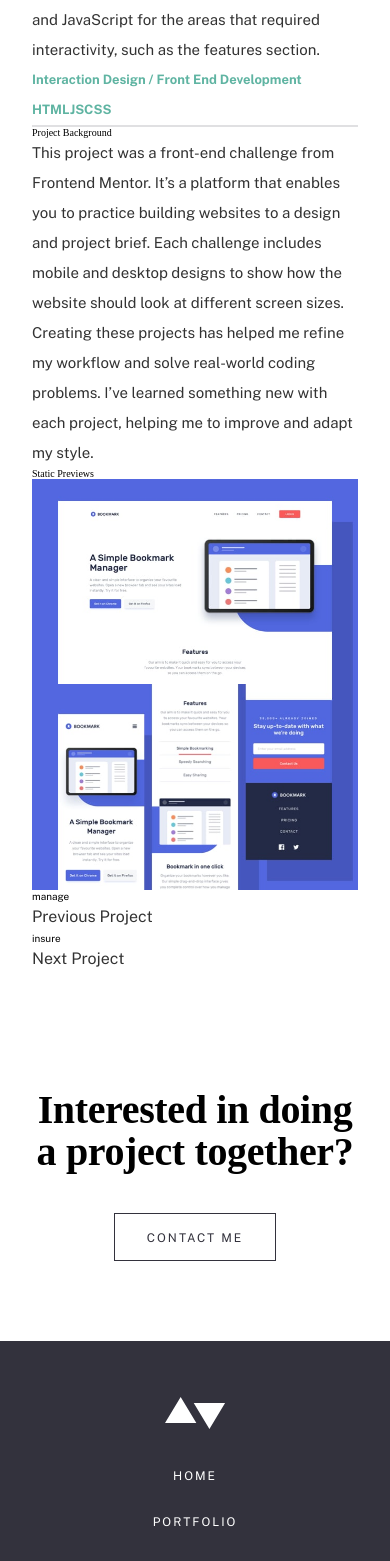
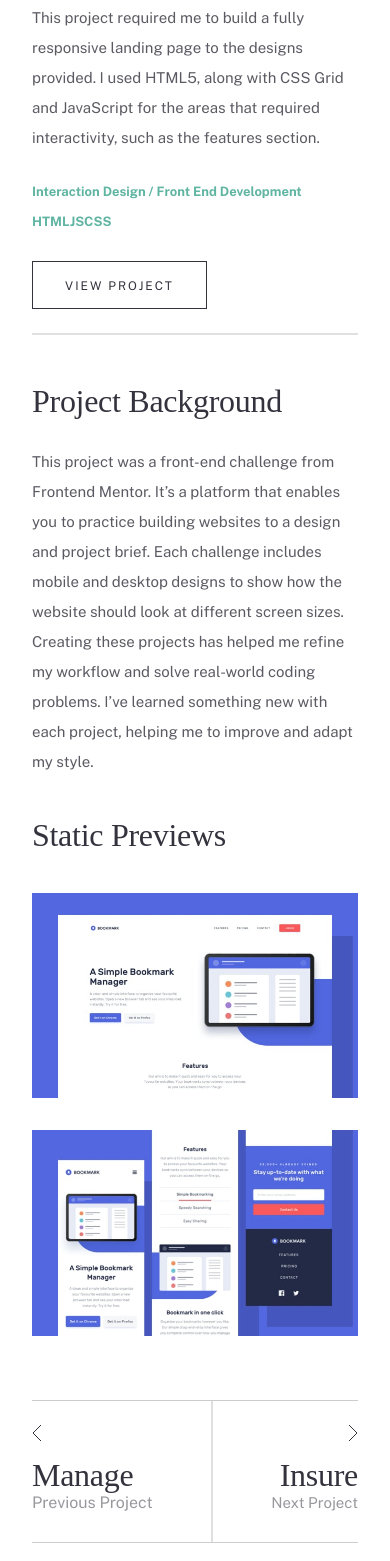
Before and after one commit to Alexandre-st/Minimalist-portfolio, a React (Create React App) app: page /portfolio/bookmark in a window 390 px wide. Shown: the part 380-1941 px from the top of the page. Built offline with nearby package versions, Linux system fonts and the light colour scheme; a web font is replaced by a local one.

Commit message:
Add the mobile design for the project detail

```diff
--- a/src/App.js
+++ b/src/App.js
@@ -5,7 +5,7 @@ import ScrollToTop from './ScrollToTop';
 import Header from './layouts/Header/Header';
 import Home from './pages/Home';
 import Portfolio from './pages/Portfolio';
-import Project from './pages/Project/Project';
+import Project from './pages/Project';
 import Contact from './pages/Contact';
 import Footer from './layouts/Footer';
 
--- a/src/pages/Portfolio.js
+++ b/src/pages/Portfolio.js
@@ -74,7 +74,7 @@ const Portfolio = () => {
             <p className="small-text">
               This was a small project which mostly consisted of HTML and CSS. I built a fully-responsive landing page. The only JavaScript this project required was to enable the toggling of the mobile navigation.
             </p>
-            <Link className="button button-white" to="/portfolio/insure">VIEW PROJECT</Link>
+            <Link className="button button-white" to="/portfolio/manage">VIEW PROJECT</Link>
           </div>
           <div className="border"></div>
         </div>
--- a/src/pages/Project/Project.js
+++ b/src/pages/Project.js
@@ -1,18 +1,21 @@
 import { Link, useParams } from 'react-router-dom';
 import { v4 as uuidv4 } from 'uuid';
 
-import { projects } from '../../data/projects';
-import TalkComponent from '../../components/TalkComponent';
+import { projects } from '../data/projects';
+import TalkComponent from '../components/TalkComponent';
+
+import ArrowLeft from '../assets/icons/arrow-left.svg';
+import ArrowRight from '../assets/icons/arrow-right.svg';
 
 const Project = () => {
   const { work } = useParams();
 
   const data = projects;
 
-  const results = data.filter(project => project.title.toLowerCase() === work).map((project) => (
-    project.imgHero.mobile
-  ))
-  console.log(results);
+  // const results = data.filter(project => project.title.toLowerCase() === work).map((project) => (
+  //   project.imgHero.mobile
+  // ))
+  // console.log(results);
 
 
   return (
@@ -36,14 +39,18 @@ const Project = () => {
               <div className="border" />
               <h1 className="middle-title">{project.title}</h1>
               <p className="small-text">{project.infos}</p>
-              <div className="text-infos">{project.type}</div>
-              <p className="text-infos">{project.technos}</p>
+              <div className="details-aside-text">
+                <p className="text-infos">{project.type}</p>
+                <p className="text-infos">{project.technos}</p>
+              </div>
+              <button className="button button-project">VIEW PROJECT</button>
               <div className="border" />
             </aside>
+
             <div className="details-content">
-              <h2 className="details-content-title">Project Background</h2>
+              <h2 className="little-title">Project Background</h2>
               <p className="small-text">{project.description}</p>
-              <h3 className="details-content-subtitle">Static Previews</h3>
+              <h3 className="little-title">Static Previews</h3>
 
               <picture className="details-content-preview">
                 <source
@@ -72,12 +79,19 @@ const Project = () => {
 
           <section className="project">
             <div className="project-left">
-              <Link className="project-link" to={`/portfolio/${project.previousProject}`}>{project.previousProject}</Link>
-              <p className="text">Previous Project</p>
+              <img className="project-img" src={ArrowLeft} alt="Arrow towards the previous project" />
+              <Link to={`/portfolio/${project.previousProject}`}>
+                <h4 className="little-title project-link">{project.previousProject}</h4>
+                <p className="text">Previous Project</p>
+              </Link>
             </div>
+            <div className="border border-rotate" />
             <div className="project-right">
-              <Link className="project-link" to={`/portfolio/${project.nextProject}`}>{project.nextProject}</Link>
-              <p className="text">Next Project</p>
+              <img className="project-img" src={ArrowRight} alt="Arrow towards the next project" />
+              <Link to={`/portfolio/${project.nextProject}`}>
+                <h4 className="little-title project-link">{project.nextProject}</h4>
+                <p className="small-text">Next Project</p>
+              </Link>
             </div>
           </section>
         </section>
--- a/src/styles/base/_base.scss
+++ b/src/styles/base/_base.scss
@@ -3,9 +3,10 @@
 :root {
   font-size: 10px;
   font-family: 'Public Sans', sans-serif;
+  color: #33323D;
 }
 
-h1, h2, h3 {
+h1, h2, h3, h4 {
   font-family: 'Ibarra Real Nova', serif;
 }
 
@@ -125,5 +126,4 @@ h1, h2, h3 {
 .border {
   border: 1px solid #33323D;
   opacity: 0.15;
-  height: 1px;
 }
--- a/src/styles/index.scss
+++ b/src/styles/index.scss
@@ -13,3 +13,4 @@
 @use "./pages/home";
 @use "./pages/portfolio";
 @use "./pages/contact";
+@use "./pages/project";
--- a/src/styles/pages/_home.scss
+++ b/src/styles/pages/_home.scss
@@ -2,6 +2,12 @@
 
 // HERO PART
 .hero {
+
+  &-img {
+    @include mq(tablet) {
+      position: relative;
+    }
+  }
 
   &-text {
     margin-top: 2.4rem;
--- /dev/null
+++ b/src/styles/pages/_project.scss
@@ -0,0 +1,68 @@
+.details {
+  margin-top: 4rem;
+
+  &-aside {
+    h1 {
+      margin: 2.4rem 0;
+    }
+
+    &-text {
+      margin: 2.4rem 0;
+    }
+
+    button {
+      margin-bottom: 2.4rem;
+    }
+  }
+
+  &-content {
+    margin: 4.8rem 0 6.4rem 0;
+
+    p {
+      margin: 2.8rem 0 4rem 0;
+    }
+
+    &-preview {
+      margin: 4rem 0 3.2rem 0;
+    }
+  }
+}
+
+// For the link of other project
+.project {
+  border-top: 1px solid #ccc;
+  border-bottom: 1px solid #ccc;
+  display: flex;
+  justify-content: space-between;
+
+  &-right, &-left {
+    margin: 2.4rem 0;
+
+    .project-link {
+      margin: 1.6rem 0 -0.5rem 0;
+      &::first-letter {
+        text-transform: uppercase;
+      }
+    }
+
+    p {
+      opacity: 0.5;
+    }
+  }
+
+  &-img {
+    width: fit-content;
+    margin: 0;
+  }
+
+  &-right {
+    text-align: right;
+    display: flex;
+    flex-direction: column;
+    align-items: end;
+  }
+
+  .border-rotate {
+    height: auto;
+  }
+}
```
